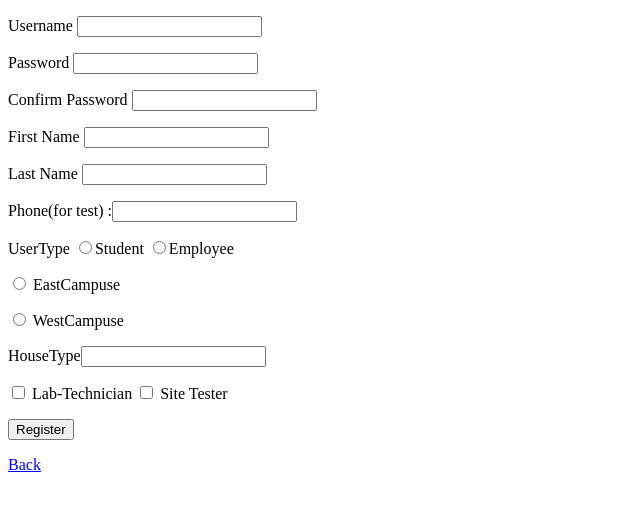
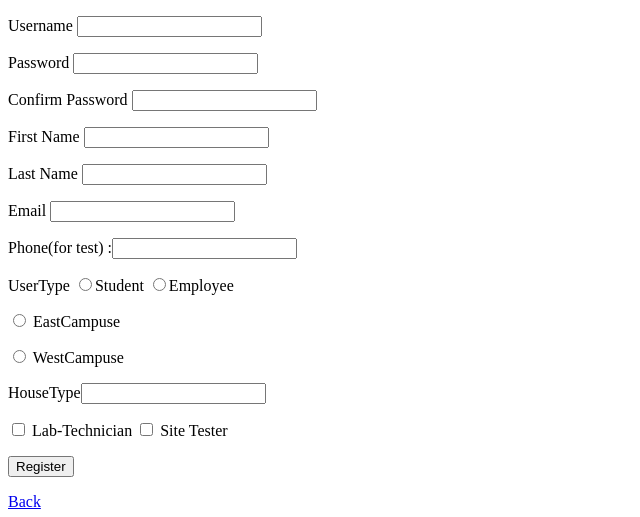
Before and after one commit to Southwindlin/Gatech-Covid19-Testing-System, a Flask app: page /registForm in a window 1280 px wide. Shown: the top 517 px of the page, without its empty margins (0-640 px from the left). Run offline with Flask 2, Linux system fonts and the light colour scheme; some libraries are stand-ins or nearby versions.

Commit message:
change regform

```diff
--- a/FlaskDemo/app.py
+++ b/FlaskDemo/app.py
@@ -85,6 +85,7 @@ def getRegistRequest():
             return "Sorry, your passwords don't match"
         else:
 
+
             #transform the password into hash type
             #passWord = bytes(passWord, encoding='UTF-8')#first need to change into bytes
             passWord = hashlib.md5(passWord.encode("utf-8"))#then change into hash type
--- a/FlaskDemo/templates/regform.html
+++ b/FlaskDemo/templates/regform.html
@@ -11,6 +11,7 @@
     <p>Confirm Password <input type = "text" name = "ConfirmPwd" /></p>
     <p>First Name <input type = "text" name = "FName" /></p>
     <p>Last Name <input type = "text" name = "LName" /></p>
+    <p>Email <input type = "text" name = "Email" /></p>
     <p>Phone(for test) :</label><input type="number" name="Phone" size="10"/> </p>
     <div>
          <label >UserType</label>
```
